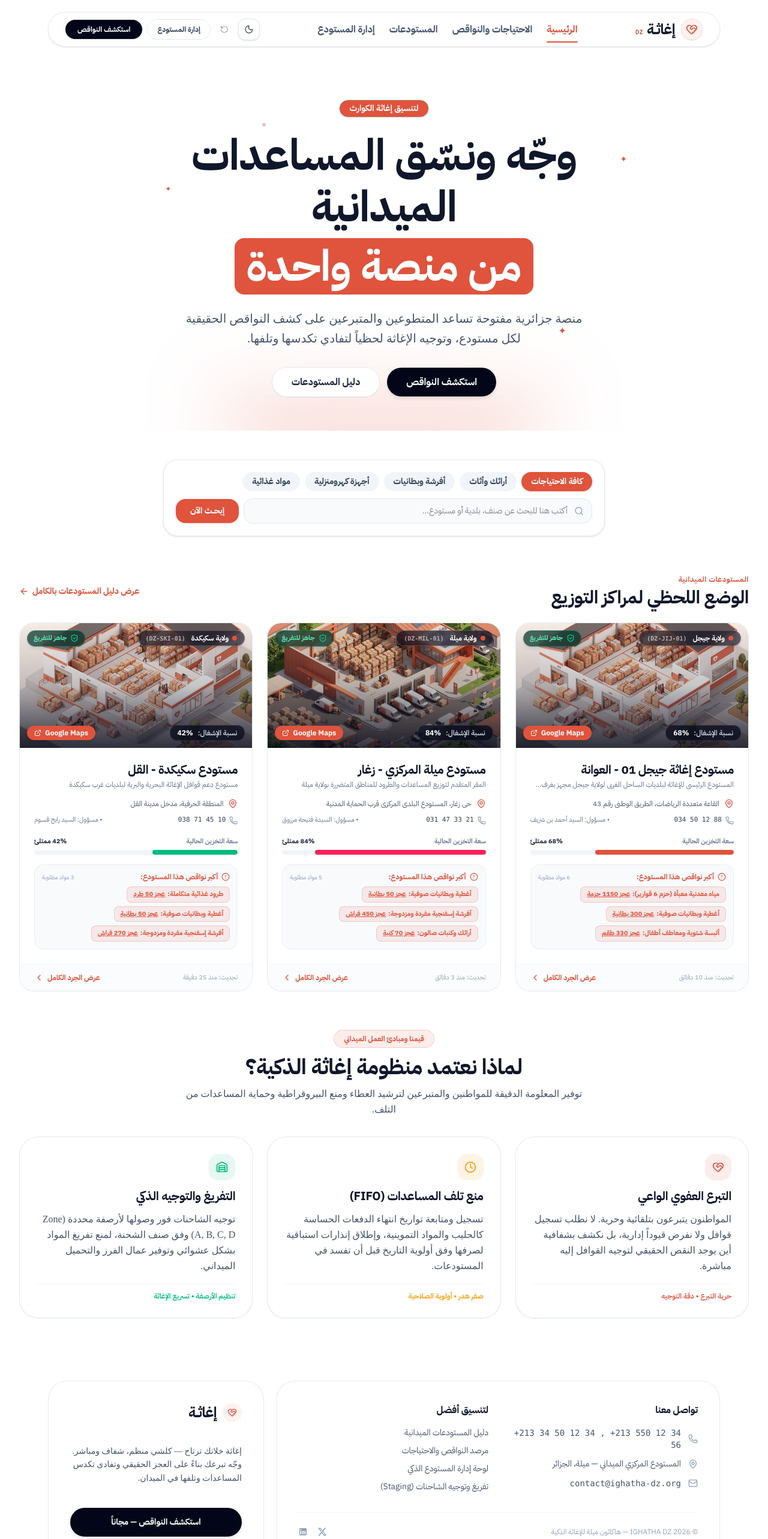
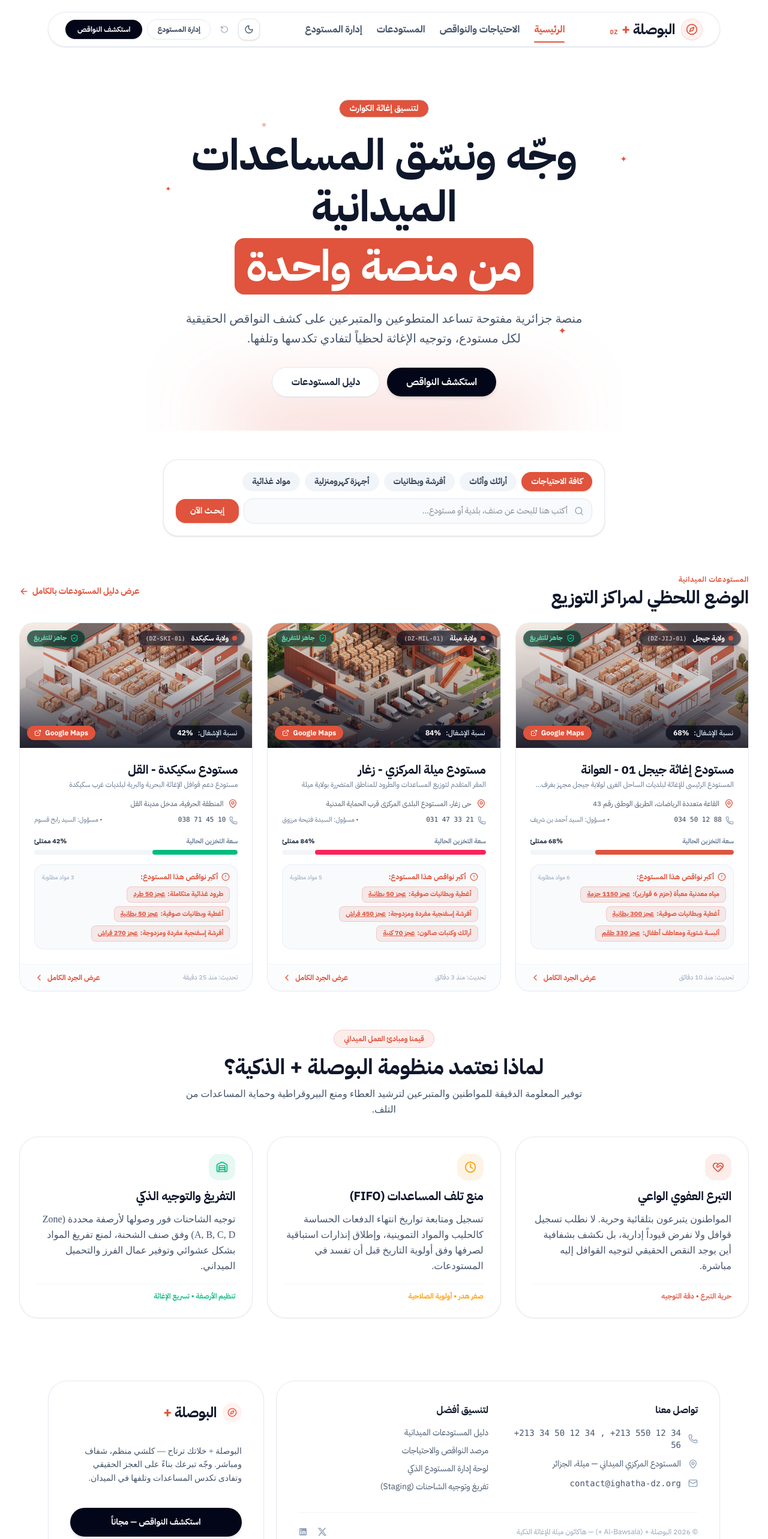
Before and after one commit to Noufel-sf/Hakthon_mila, a Next.js app: page / in a window 1280 px wide. Shown: the top 2566 px of the page at 60% size. Built offline with nearby package versions, Linux system fonts and the light colour scheme; a web font is replaced by a local one.

Commit message:
chore(branding): update website brand name to البوصلة + across navbar, footer, layout and admin

```diff
--- a/app/admin/layout.tsx
+++ b/app/admin/layout.tsx
@@ -84,14 +84,14 @@ export default function AdminLayout({
         <div className="h-18 px-6 flex items-center justify-between border-b border-slate-100 dark:border-slate-800/80">
           <Link href="/" className="flex items-center gap-3 group">
             <div className="h-10 w-10 rounded-xl bg-primary text-white flex items-center justify-center font-black text-xl shadow-md shadow-primary/20 group-hover:scale-105 transition-transform">
-              <span className="font-header">إ</span>
+              <span className="font-header">ب+</span>
             </div>
             <div>
               <div className="font-header font-black text-xl tracking-tight text-slate-900 dark:text-white flex items-center gap-1.5">
-                إكسوناد
+                البوصلة <span className="text-primary">+</span>
                 <span className="text-xs px-1.5 py-0.5 rounded-md bg-primary/10 text-primary font-bold">أدمن</span>
               </div>
-              <p className="text-[11px] text-slate-400 font-medium">نظام الإدارة اللوجستية والإغاثة</p>
+              <p className="text-[11px] text-slate-400 font-medium">منظومة الإدارة والتوجيه اللوجستي</p>
             </div>
           </Link>
         </div>
--- a/app/layout.tsx
+++ b/app/layout.tsx
@@ -20,8 +20,8 @@ const cairo = Cairo({
 });
 
 export const metadata: Metadata = {
-  title: "إغاثة | منصة التنسيق وتوجيه مساعدات الكوارث في الجزائر",
-  description: "منصة رقمية لتنظيم وتوجيه المساعدات الإنسانية والتسيير الذكي لمستودعات الإغاثة أثناء الكوارث",
+  title: "البوصلة + | منصة التنسيق وتوجيه مساعدات الكوارث في الجزائر",
+  description: "منصة البوصلة + لتنظيم وتوجيه المساعدات الإنسانية والتسيير الذكي لمستودعات الإغاثة أثناء الكوارث",
 };
 
 export default function RootLayout({
--- a/app/page.tsx
+++ b/app/page.tsx
@@ -211,7 +211,7 @@ export default function HomePage() {
             <span>قيمنا ومبادئ العمل الميداني</span>
           </span>
           <h2 className="font-header text-3xl sm:text-4xl font-extrabold text-slate-900 dark:text-white tracking-tight">
-            لماذا نعتمد منظومة إغاثة الذكية؟
+            لماذا نعتمد منظومة البوصلة + الذكية؟
           </h2>
           <p className="font-sub text-base text-slate-600 dark:text-slate-300 max-w-2xl leading-relaxed">
             توفير المعلومة الدقيقة للمواطنين والمتبرعين لترشيد العطاء ومنع البيروقراطية وحماية المساعدات من التلف.
--- a/components/Footer.tsx
+++ b/components/Footer.tsx
@@ -3,7 +3,7 @@
 import React from 'react';
 import Link from 'next/link';
 import { usePathname } from 'next/navigation';
-import { HeartHandshake, Phone, MapPin, Mail } from 'lucide-react';
+import { HeartHandshake, Phone, MapPin, Mail, Compass } from 'lucide-react';
 
 export default function Footer() {
   const pathname = usePathname();
@@ -79,7 +79,7 @@ export default function Footer() {
 
             {/* Bottom Row: Copyright and Socials */}
             <div className="pt-6 border-t border-slate-100 dark:border-slate-800/80 flex flex-col sm:flex-row items-center justify-between gap-4 text-xs text-slate-400">
-              <span>© 2026 IGHATHA DZ — هاكاثون ميلة للإغاثة الذكية</span>
+              <span>© 2026 البوصلة + (Al-Bawsala +) — هاكاثون ميلة للإغاثة الذكية</span>
 
               <div className="flex items-center gap-4 text-slate-400">
                 {/* Twitter / X Icon */}
@@ -105,16 +105,16 @@ export default function Footer() {
             {/* Top Brand Logo */}
             <div className="flex items-center gap-2.5">
               <div className="h-8 w-8 rounded-full bg-[#FFF2F0] dark:bg-[#341611] text-[#E0533C] flex items-center justify-center font-bold">
-                <HeartHandshake className="w-4 h-4" />
+                <Compass className="w-4 h-4" />
               </div>
               <span className="font-header text-2xl font-black tracking-tight text-slate-900 dark:text-white">
-                إغاثــة
+                البوصلة <span className="text-primary">+</span>
               </span>
             </div>
 
             {/* Meaningful Arabic Mission Text */}
             <p className="font-sub text-sm text-slate-600 dark:text-slate-300 leading-relaxed">
-              إغاثة خلاتك ترتاح — كلشي منظم، شفاف ومباشر. وجّه تبرعك بناءً على العجز الحقيقي وتفادى تكدس المساعدات وتلفها في الميدان.
+              البوصلة + خلاتك ترتاح — كلشي منظم، شفاف ومباشر. وجّه تبرعك بناءً على العجز الحقيقي وتفادى تكدس المساعدات وتلفها في الميدان.
             </p>
 
             {/* Primary Action Button */}
--- a/components/Navbar.tsx
+++ b/components/Navbar.tsx
@@ -10,7 +10,8 @@ import {
   SlidersHorizontal,
   RotateCcw,
   HeartHandshake,
-  ArrowLeft
+  ArrowLeft,
+  Compass
 } from 'lucide-react';
 import { useReliefStore } from '@/lib/store';
 import { ThemeToggle } from '@/components/ThemeToggle';
@@ -56,11 +57,11 @@ export default function Navbar() {
         {/* Right: Brand Logo (RTL layout) */}
         <Link href="/" className="flex items-center gap-2.5 group shrink-0">
           <div className="h-9 w-9 rounded-full bg-[#FFF2F0] dark:bg-[#341611] border border-[#FAD8D2] dark:border-[#52231A] flex items-center justify-center text-[#E0533C] shadow-2xs group-hover:scale-105 transition-transform">
-            <HeartHandshake className="w-5 h-5" />
+            <Compass className="w-5 h-5 text-primary" />
           </div>
           <div className="flex items-baseline gap-1.5">
             <span className="font-header text-xl sm:text-2xl font-black tracking-tight text-slate-900 dark:text-white leading-none">
-              إغاثــة
+              البوصلة <span className="text-primary">+</span>
             </span>
             <span className="text-[10px] font-bold font-mono tracking-wider text-[#E0533C] hidden sm:inline">
               DZ
```
